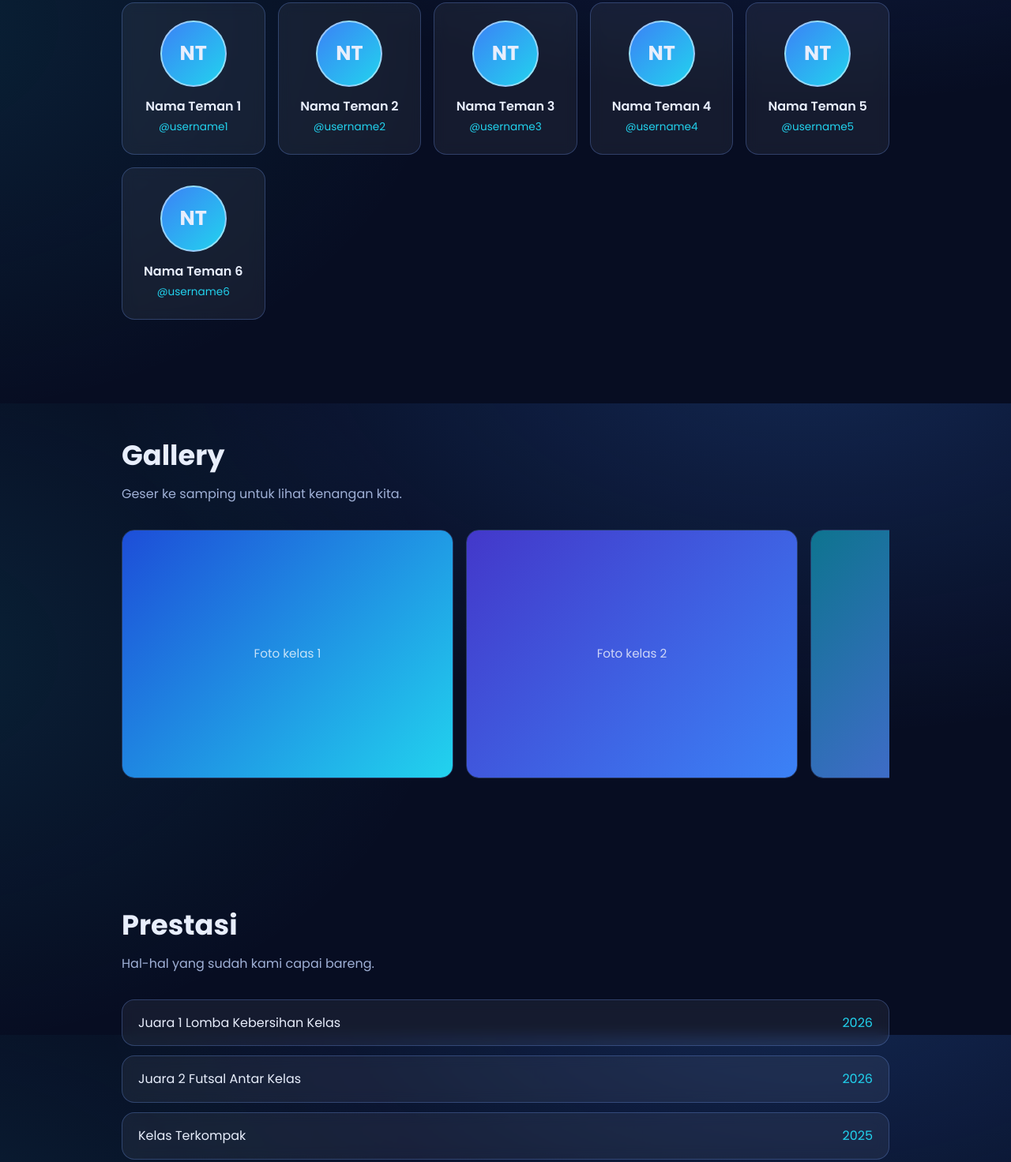
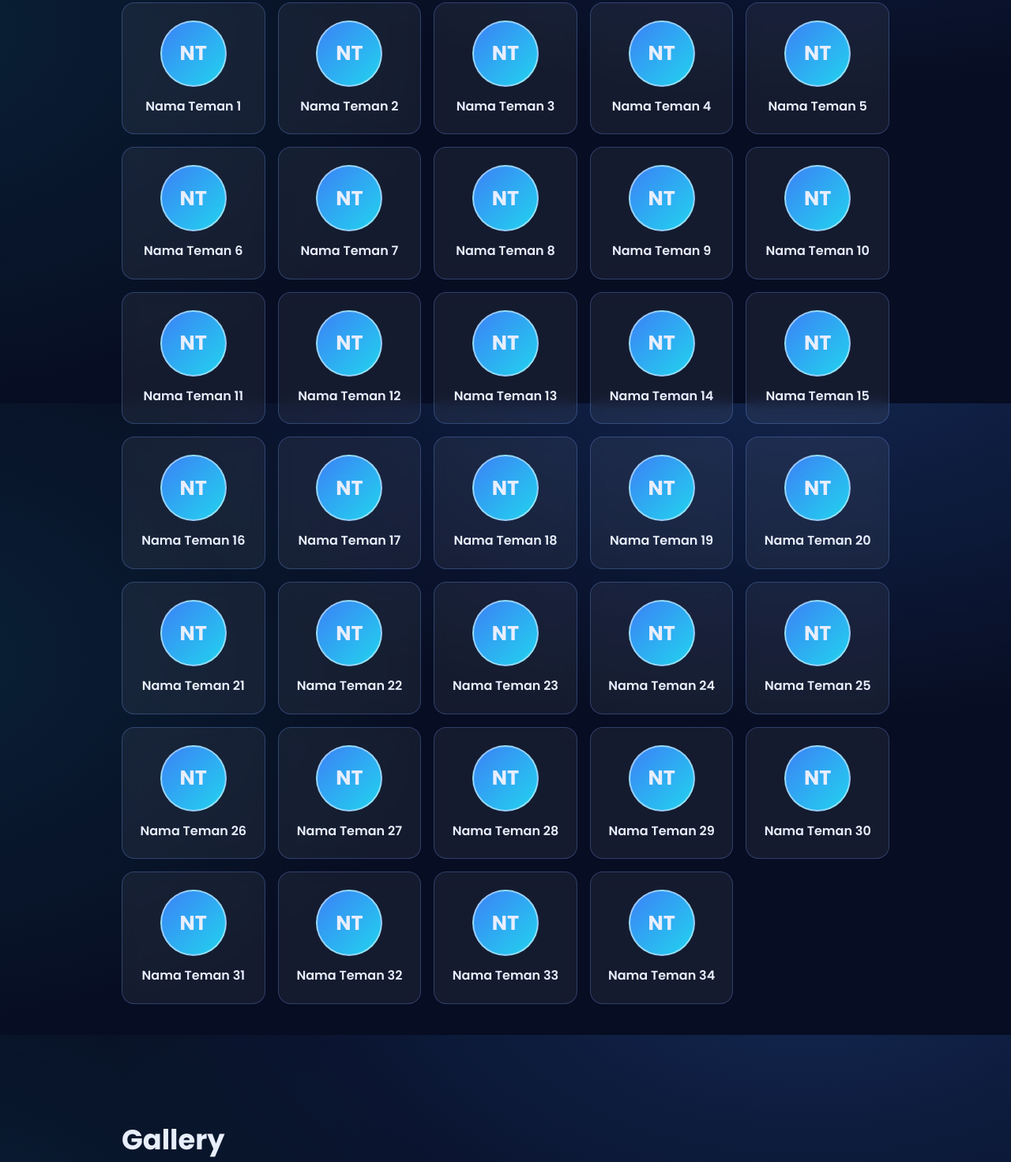
Before and after one commit to kkkenxy444-pixel/xpplgthree-website-, a plain HTML site: page index.html in a window 1280 px wide. Shown: the part 1889-3361 px from the top of the page at 79% size. Drawn offline with Linux system fonts and the light colour scheme.

Commit message:
Tambah daftar anggota jadi 34 siswa

```diff
--- a/index.html
+++ b/index.html
@@ -121,12 +121,40 @@ const KELAS = {
   ],
   // foto: isi "foto/budi.jpg" kalau ada, kosongkan "" untuk inisial nama
   anggota: [
-    { nama: "Nama Teman 1", ig: "username1", foto: "" },
-    { nama: "Nama Teman 2", ig: "username2", foto: "" },
-    { nama: "Nama Teman 3", ig: "username3", foto: "" },
-    { nama: "Nama Teman 4", ig: "username4", foto: "" },
-    { nama: "Nama Teman 5", ig: "username5", foto: "" },
-    { nama: "Nama Teman 6", ig: "username6", foto: "" }
+    { nama: "Nama Teman 1", ig: "", foto: "" },
+    { nama: "Nama Teman 2", ig: "", foto: "" },
+    { nama: "Nama Teman 3", ig: "", foto: "" },
+    { nama: "Nama Teman 4", ig: "", foto: "" },
+    { nama: "Nama Teman 5", ig: "", foto: "" },
+    { nama: "Nama Teman 6", ig: "", foto: "" },
+    { nama: "Nama Teman 7", ig: "", foto: "" },
+    { nama: "Nama Teman 8", ig: "", foto: "" },
+    { nama: "Nama Teman 9", ig: "", foto: "" },
+    { nama: "Nama Teman 10", ig: "", foto: "" },
+    { nama: "Nama Teman 11", ig: "", foto: "" },
+    { nama: "Nama Teman 12", ig: "", foto: "" },
+    { nama: "Nama Teman 13", ig: "", foto: "" },
+    { nama: "Nama Teman 14", ig: "", foto: "" },
+    { nama: "Nama Teman 15", ig: "", foto: "" },
+    { nama: "Nama Teman 16", ig: "", foto: "" },
+    { nama: "Nama Teman 17", ig: "", foto: "" },
+    { nama: "Nama Teman 18", ig: "", foto: "" },
+    { nama: "Nama Teman 19", ig: "", foto: "" },
+    { nama: "Nama Teman 20", ig: "", foto: "" },
+    { nama: "Nama Teman 21", ig: "", foto: "" },
+    { nama: "Nama Teman 22", ig: "", foto: "" },
+    { nama: "Nama Teman 23", ig: "", foto: "" },
+    { nama: "Nama Teman 24", ig: "", foto: "" },
+    { nama: "Nama Teman 25", ig: "", foto: "" },
+    { nama: "Nama Teman 26", ig: "", foto: "" },
+    { nama: "Nama Teman 27", ig: "", foto: "" },
+    { nama: "Nama Teman 28", ig: "", foto: "" },
+    { nama: "Nama Teman 29", ig: "", foto: "" },
+    { nama: "Nama Teman 30", ig: "", foto: "" },
+    { nama: "Nama Teman 31", ig: "", foto: "" },
+    { nama: "Nama Teman 32", ig: "", foto: "" },
+    { nama: "Nama Teman 33", ig: "", foto: "" },
+    { nama: "Nama Teman 34", ig: "", foto: "" }
   ],
   // gallery: isi "foto/kelas1.jpg" dst. Kalau kosong, tampil kotak placeholder
   gallery: [],
```
